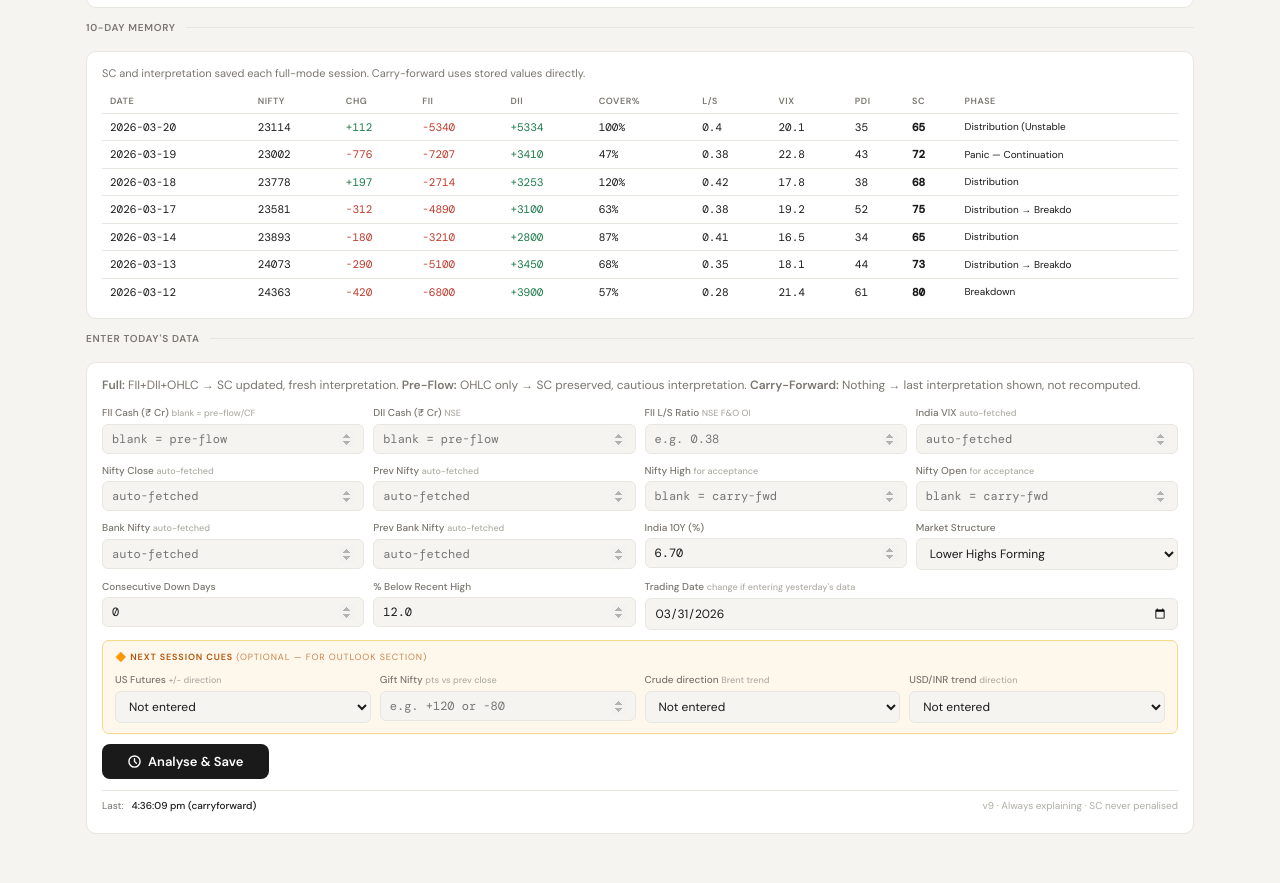
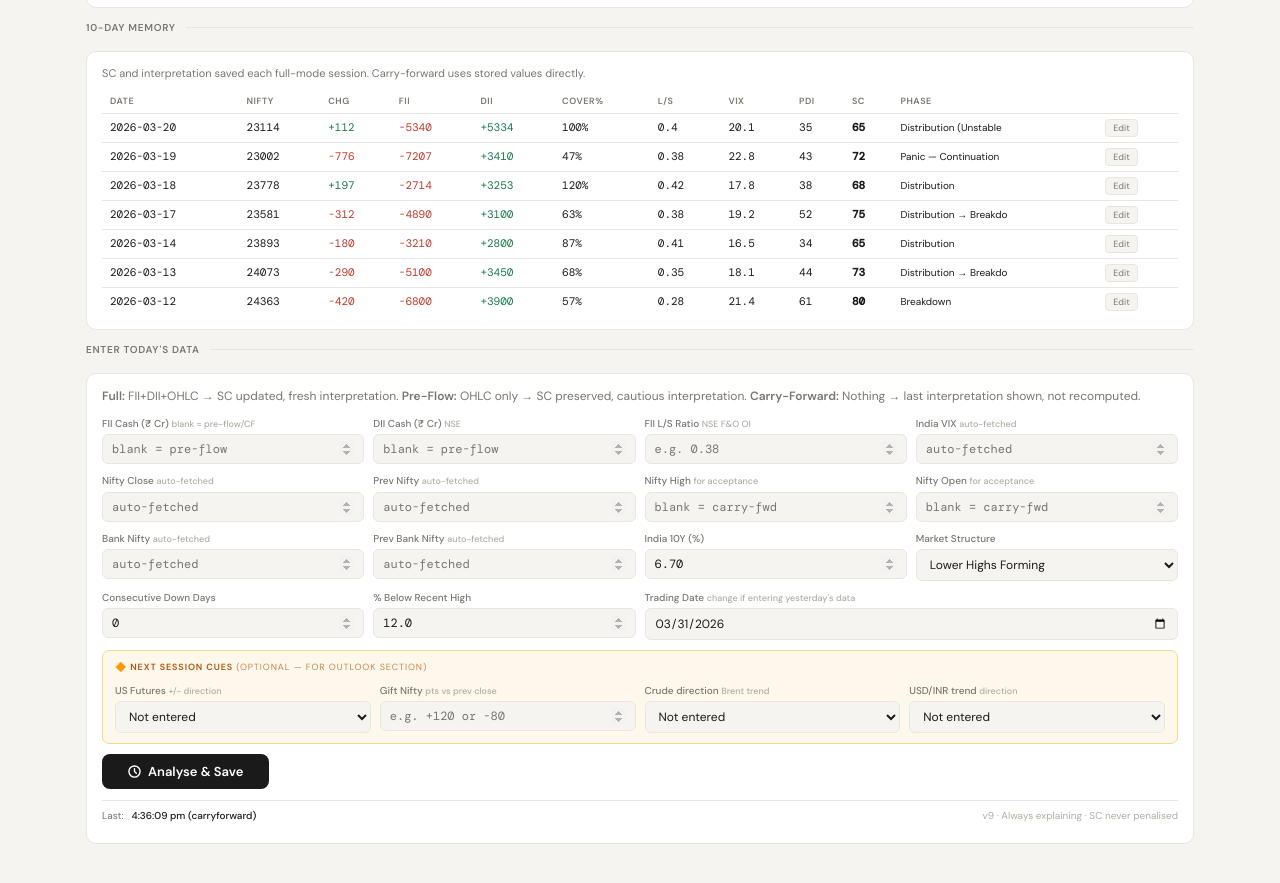
Before and after one commit to gauranggupta40-prog/fii-dashboard, a website: page index.html in a window 1280 px wide. Shown: the part 2864-3747 px from the top of the page. Drawn offline with nearby package versions, Linux system fonts and the light colour scheme; no server answers.

Commit message:
Update index.html

```diff
--- a/index.html
+++ b/index.html
@@ -560,7 +560,7 @@ select{font-family:var(--sans);}
 <div class="sh"><span class="stl">10-Day Memory</span><div class="sl"></div></div>
 <div class="card">
   <div style="font-size:11px;color:var(--muted);margin-bottom:4px">SC and interpretation saved each full-mode session. Carry-forward uses stored values directly.</div>
-  <table class="ht"><thead><tr><th>Date</th><th>Nifty</th><th>Chg</th><th>FII</th><th>DII</th><th>Cover%</th><th>L/S</th><th>VIX</th><th>PDI</th><th>SC</th><th>Phase</th></tr></thead>
+  <table class="ht"><thead><tr><th>Date</th><th>Nifty</th><th>Chg</th><th>FII</th><th>DII</th><th>Cover%</th><th>L/S</th><th>VIX</th><th>PDI</th><th>SC</th><th>Phase</th><th></th></tr></thead>
   <tbody id="hist-body"></tbody></table>
 </div>
 
@@ -722,7 +722,7 @@ function renderH(){
   const today=new Date().toISOString().split('T')[0];
   const tb=document.getElementById('hist-body');
   if(!H.length){tb.innerHTML='<tr><td colspan="11" style="color:var(--muted);font-family:var(--sans)">No data</td></tr>';return;}
-  tb.innerHTML=H.map(h=>`<tr class="${h.date===today?'today-row':''}"><td>${h.date}${h.date===today?' ★':''}</td><td>${h.nifty?Math.round(h.nifty):'—'}</td><td class="${(h.niftyChg||0)>=0?'up':'dn'}">${h.niftyChg?(h.niftyChg>0?'+':'')+Math.round(h.niftyChg):'—'}</td><td class="${(h.fii||0)<0?'dn':'up'}">${h.fii?(h.fii>0?'+':'')+Math.round(h.fii):'—'}</td><td class="${(h.dii||0)>=0?'up':'dn'}">${h.dii?(h.dii>0?'+':'')+Math.round(h.dii):'—'}</td><td>${h.absRatio!=null?h.absRatio+'%':'—'}</td><td>${h.ls||'—'}</td><td>${h.vix||'—'}</td><td>${h.pdi!=null?h.pdi:'—'}</td><td style="font-weight:600">${h.conviction!=null?h.conviction:'—'}</td><td style="font-size:10px;font-family:var(--sans)">${(h.phase||'—').slice(0,22)}</td></tr>`).join('');
+  tb.innerHTML=H.map(h=>`<tr class="${h.date===today?'today-row':''}"><td>${h.date}${h.date===today?' ★':''}</td><td>${h.nifty?Math.round(h.nifty):'—'}</td><td class="${(h.niftyChg||0)>=0?'up':'dn'}">${h.niftyChg?(h.niftyChg>0?'+':'')+Math.round(h.niftyChg):'—'}</td><td class="${(h.fii||0)<0?'dn':'up'}">${h.fii?(h.fii>0?'+':'')+Math.round(h.fii):'—'}</td><td class="${(h.dii||0)>=0?'up':'dn'}">${h.dii?(h.dii>0?'+':'')+Math.round(h.dii):'—'}</td><td>${h.absRatio!=null?h.absRatio+'%':'—'}</td><td>${h.ls||'—'}</td><td>${h.vix||'—'}</td><td>${h.pdi!=null?h.pdi:'—'}</td><td style="font-weight:600">${h.conviction!=null?h.conviction:'—'}</td><td style="font-size:10px;font-family:var(--sans)">${(h.phase||'—').slice(0,22)}</td><td><button onclick="loadEdit('${h.date}')" style="font-size:9px;padding:2px 7px;border-radius:4px;border:1px solid var(--border);background:var(--bg);color:var(--muted);cursor:pointer;font-family:var(--sans)">Edit</button></td></tr>`).join('');
 }
 
 // ═══ CALCULATION FUNCTIONS ═══
@@ -1396,6 +1396,36 @@ async function analyse(){
   toast(MODE==='full'?'✓ Full mode — SC & interpretation saved':MODE==='preflow'?`⏳ Pre-flow — SC preserved (${scScore}), cautious interpretation`:'📋 Carry-forward — showing last confirmed interpretation from '+lastH.date);
 }
 
+// Load a history entry into input fields for editing
+function loadEdit(date){
+  const h=H.find(x=>x.date===date);
+  if(!h){toast('Entry not found');return;}
+  // Pre-fill all inputs
+  document.getElementById('in-fii').value=h.fii||'';
+  document.getElementById('in-dii').value=h.dii||'';
+  document.getElementById('in-ls').value=h.ls||'';
+  document.getElementById('in-vix').value=h.vix||'';
+  document.getElementById('in-nifty').value=h.nifty||'';
+  // prev nifty: find the entry after this date in history
+  const idx=H.findIndex(x=>x.date===date);
+  const prevH=H[idx+1];
+  document.getElementById('in-prev').value=prevH?.nifty||'';
+  document.getElementById('in-bnifty').value=h.bnifty||'';
+  document.getElementById('in-pbn').value=h.prevBN||'';
+  document.getElementById('in-dd').value=h.downDays||0;
+  document.getElementById('in-fh').value=h.fromHigh||0;
+  document.getElementById('in-date').value=date;
+  // Market structure — best guess from stored phase
+  const ph=h.phase||'';
+  const sel=document.getElementById('in-struct');
+  if(ph.includes('Gap Down'))sel.value='gap_dn';
+  else if(ph.includes('Unstable')||ph.includes('Gap Up'))sel.value='gap_up_fade';
+  else sel.value='lower_highs';
+  // Scroll to input section
+  document.getElementById('in-fii').scrollIntoView({behavior:'smooth',block:'center'});
+  toast('✏ Editing '+date+' — correct data then hit Analyse & Save');
+}
+
 window.addEventListener('DOMContentLoaded',async()=>{
   const ist=new Date(new Date().toLocaleString('en-US',{timeZone:'Asia/Kolkata'}));
   ist.setDate(ist.getDate()-1);
```
